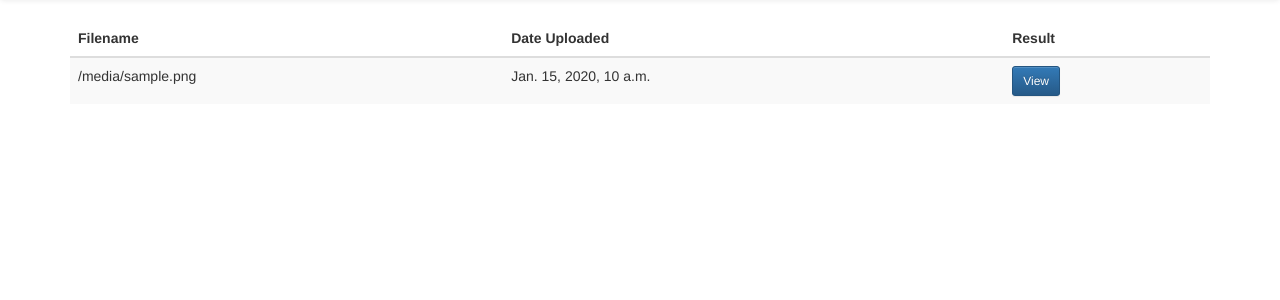
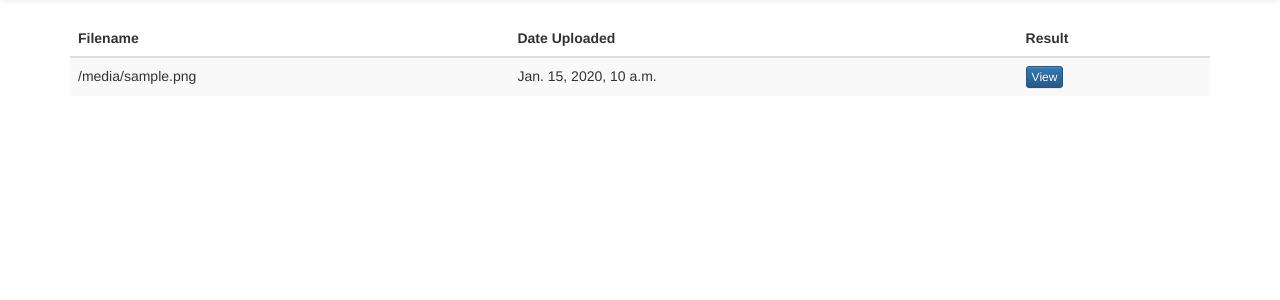
Before and after one commit to canthonyscott/VIZN-MachineLearning, a Django app: template analysis/templates/analysis/history.html in a window 1280 px wide. Shown: the part 52-352 px from the top of the page. Run offline with Django 3.2, Linux system fonts and the light colour scheme; the template is opened without the code that fills it: most values are stand-ins (such as "Sample title", 1, 10 or a date in 2020); some libraries are stand-ins or nearby versions.

Commit message:
View button made XS

```diff
--- a/analysis/templates/analysis/history.html
+++ b/analysis/templates/analysis/history.html
@@ -20,7 +20,7 @@
         <td>{{ history.datetime }}</td>
         <td>
             <form action="{% url 'history' %}" method="get">
-                <button class="btn btn-sm btn-primary" name="id" type="submit" value="{{ history.id }}">View</button>
+                <button class="btn btn-xs btn-primary" name="id" type="submit" value="{{ history.id }}">View</button>
             </form>
         </td>
         </tr>
```
